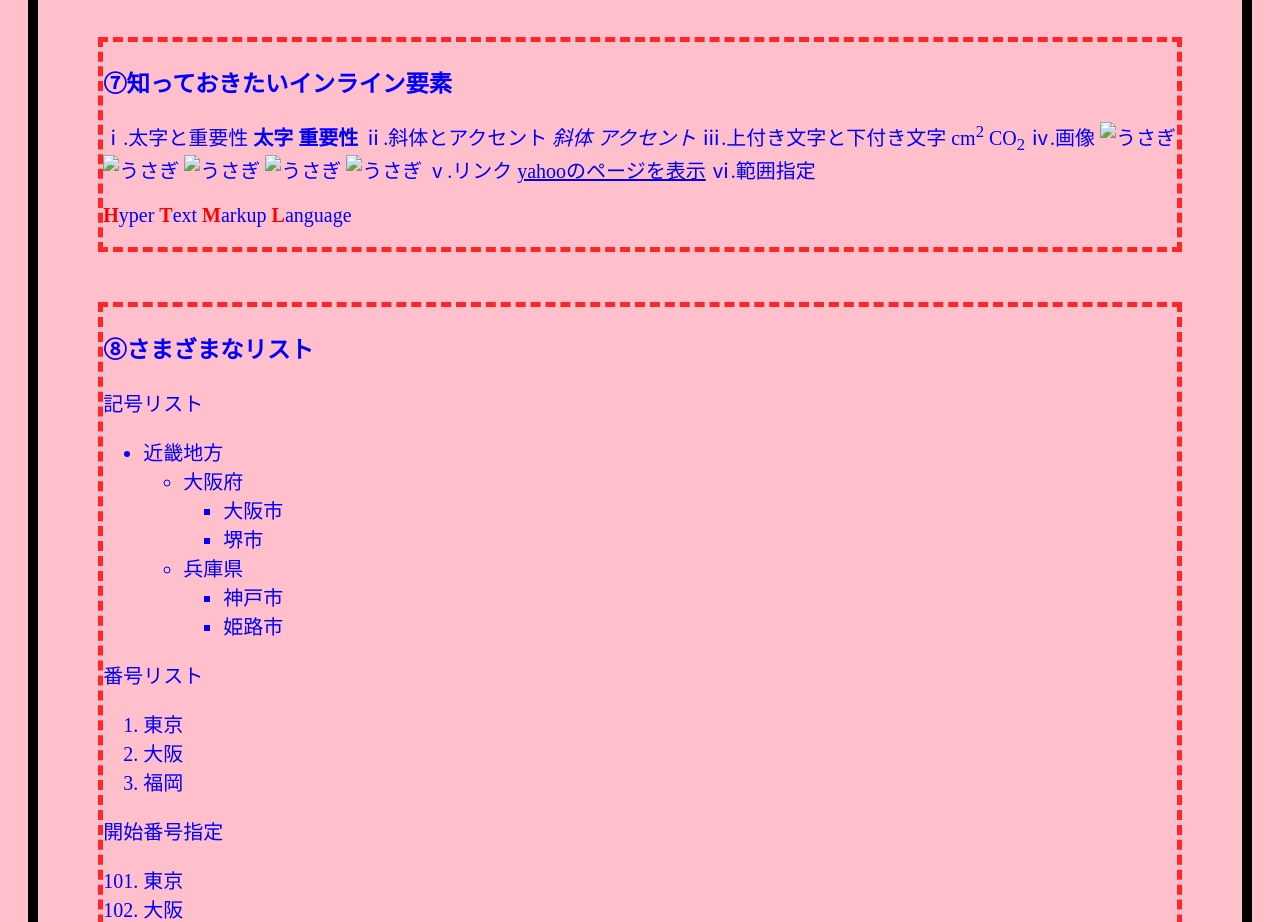
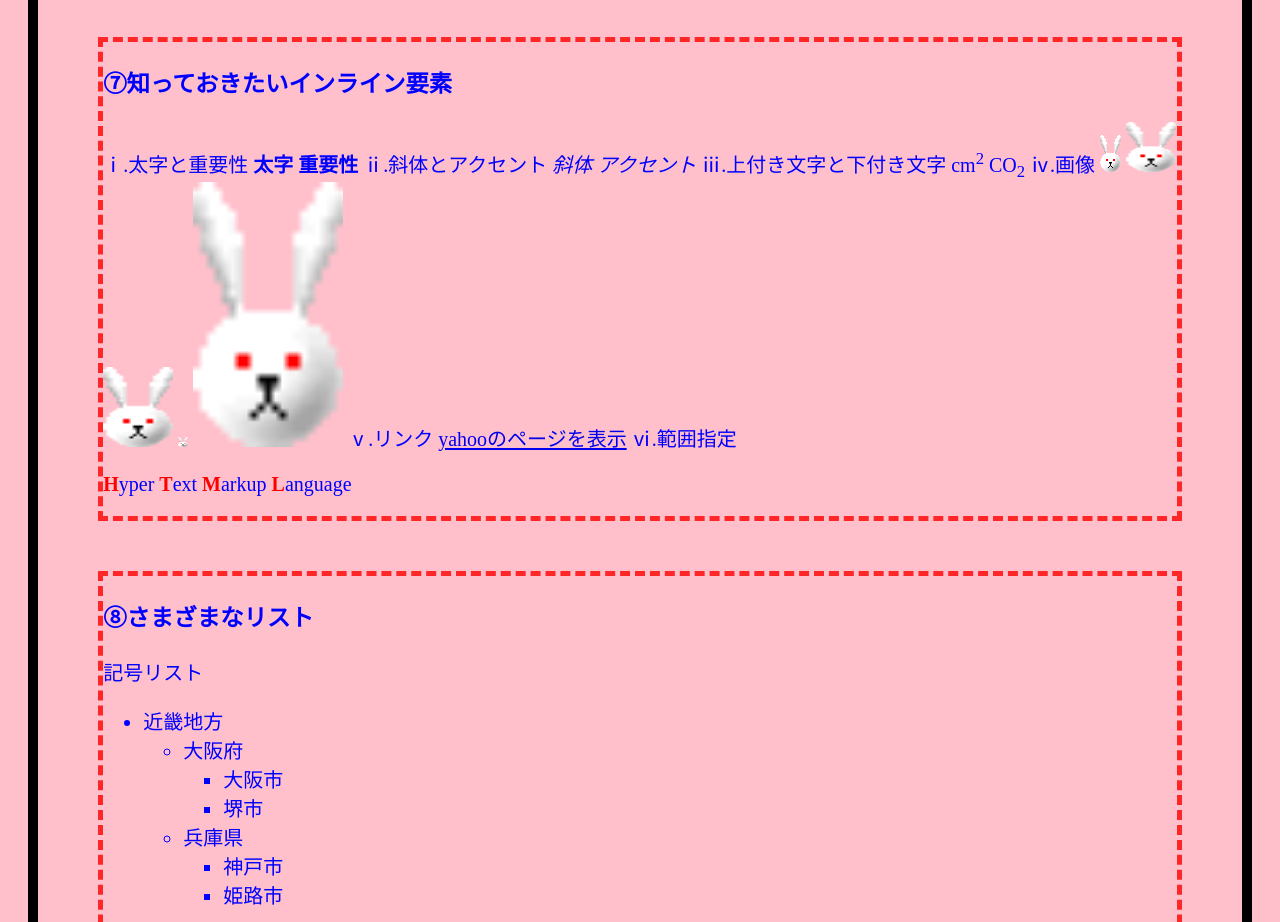
Before and after one commit to pongo1019/pongo, a plain HTML site: page index.html in a window 1280 px wide. Shown: the part 3240-4162 px from the top of the page. Drawn offline with Linux system fonts and the light colour scheme; files whose address does not match are found by name.

Commit message:
Update index.html

```diff
--- a/index.html
+++ b/index.html
@@ -153,11 +153,11 @@
 				CO<sub>2</sub>
 
 				ⅳ.画像
-				<img src="gazou/rabbit.gif" alt="うさぎ">
-				<img src="gazou/rabbit.gif" alt="うさぎ"width="50" height="50"title="rabbit">
-				<img src="gazou/rabbit.gif" alt="うさぎ"width="70" height="80"title="rabbit">
-				<img src="gazou/rabbit.gif" alt="うさぎ"width="10" height="10"title="rabbit">
-				<img src="gazou/rabbit.gif" alt="うさぎ"width="150" title="rabbit">
+				<img src="rabbit.gif" alt="うさぎ">
+				<img src="rabbit.gif" alt="うさぎ"width="50" height="50"title="rabbit">
+				<img src="rabbit.gif" alt="うさぎ"width="70" height="80"title="rabbit">
+				<img src="rabbit.gif" alt="うさぎ"width="10" height="10"title="rabbit">
+				<img src="rabbit.gif" alt="うさぎ"width="150" title="rabbit">
 
 				ⅴ.リンク
 				<a href="https://www.yahoo.co.jp/" target="_blank">yahooのページを表示</a>
```
